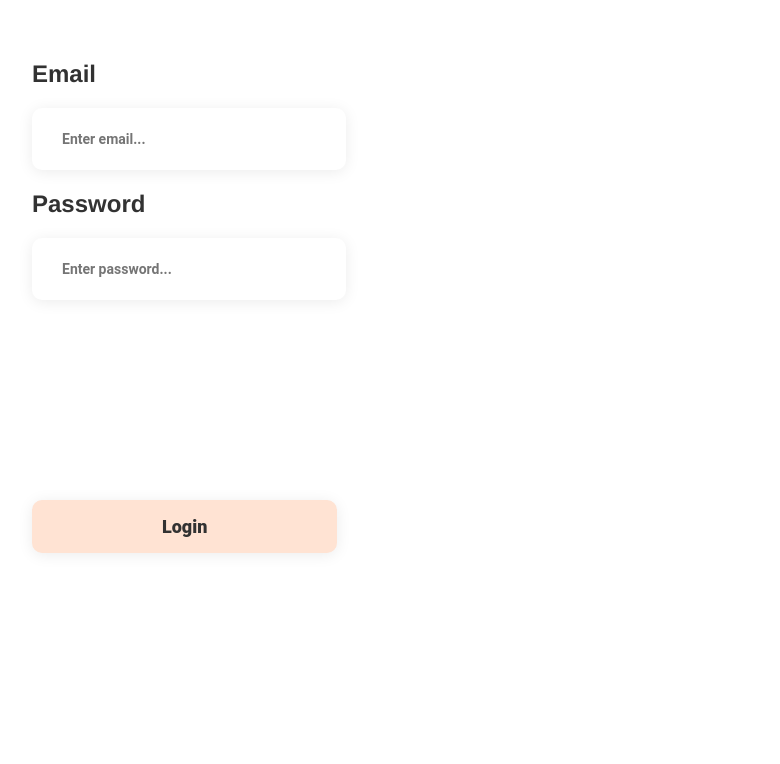
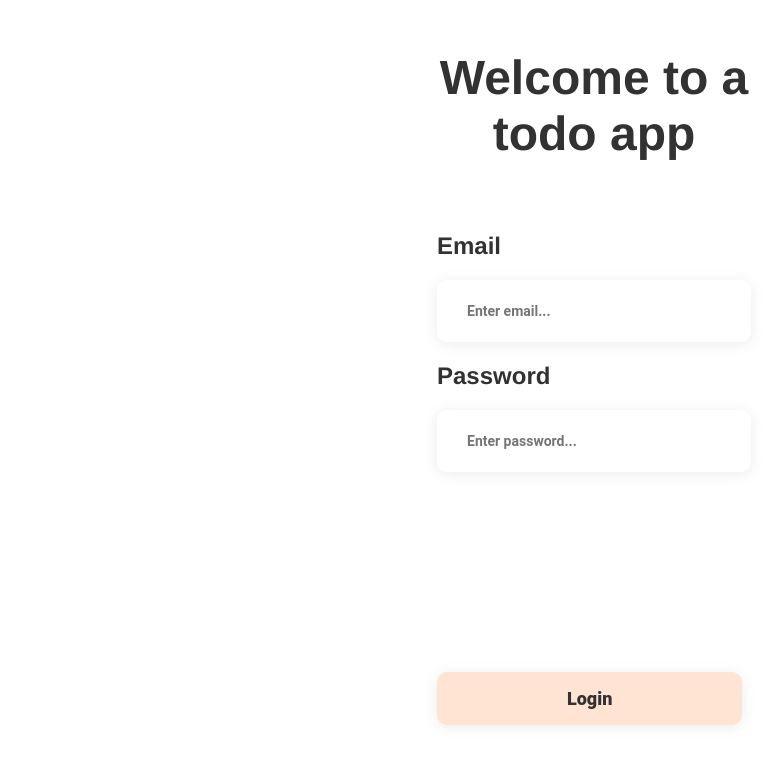
Before and after one commit to Tlmonko/todo-app, a Vue app: page / in a window 1280 px wide. Shown: the top 764 px of the page, without its empty margins (46-826 px from the left). Built offline with nearby package versions, Linux system fonts and the light colour scheme.

Commit message:
created login form

```diff
--- a/package.json
+++ b/package.json
@@ -9,7 +9,8 @@
   },
   "dependencies": {
     "core-js": "^3.7.0",
-    "vue": "^2.6.11"
+    "vue": "^2.6.11",
+    "vue-router": "^3.4.9"
   },
   "devDependencies": {
     "@vue/cli-plugin-babel": "~4.5.0",
--- a/public/index.html
+++ b/public/index.html
@@ -14,4 +14,10 @@
     <div id="app"></div>
     <!-- built files will be auto injected -->
   </body>
+<style>
+  html, body {
+    margin: 0 !important;
+    overflow-x: hidden;
+  }
+</style>
 </html>
--- a/src/App.vue
+++ b/src/App.vue
@@ -1,16 +1,15 @@
 <template>
     <div id="app">
-        <LogInForm/>
+        <Login/>
     </div>
 </template>
 
 <script>
-	import LogInForm from "@/components/LogInForm";
+	import Login from "@/views/Login";
+
 	export default {
 		name: 'App',
-		components: {LogInForm},
-		data() {
-		},
+		components: {Login},
 	}
 </script>
 
@@ -21,6 +20,5 @@
         -moz-osx-font-smoothing: grayscale;
         text-align: center;
         color: #2c3e50;
-        margin-top: 60px;
     }
 </style>
--- a/src/components/LogInForm.vue
+++ b/src/components/LogInForm.vue
@@ -1,21 +1,20 @@
 <template>
-    <div>
-        <form>
+    <form action='/tasks'>
         <h2>Email</h2>
         <Input v-bind:input="inputEmail"/><br>
         <h2>Password</h2>
         <Input v-bind:input="inputPassword"/><br>
         <Button v-bind:button="button"/>
     </form>
-    </div>
 </template>
 
 <script>
 	import Input from "@/components/Input";
 	import Button from "@/components/Button";
+
 	export default {
 		components: {Button, Input},
-		data () {
+		data() {
 			return {
 				inputEmail: {
 					placeholder: 'Enter email...',
@@ -38,9 +37,7 @@
     form {
         text-align: left;
         margin: 20px 50px;
-    }
-    div {
-        text-align: center;
+        display: inline-block;
     }
 
     h2 {
--- /dev/null
+++ b/src/views/Login.vue
@@ -0,0 +1,65 @@
+<template>
+    <div class="container">
+        <div class="form-div">
+            <div class="content">
+                <h1>Welcome to a<br> todo app</h1>
+                <LogInForm/>
+            </div>
+        </div>
+        <img src="@/assets/img.png">
+    </div>
+</template>
+
+<script>
+	import LogInForm from "@/components/LogInForm";
+
+	export default {
+		name: "Login",
+		components: {LogInForm}
+	}
+</script>
+
+<style scoped>
+    .container {
+        display: flex;
+        justify-content: space-between;
+        text-align: center;
+    }
+
+    .form-div {
+        width: 100%;
+        text-align: center;
+        display: flex;
+        justify-content: center;
+    }
+
+    img {
+        height: 100vh;
+    }
+
+    h1 {
+        margin: 50px;
+        font-weight: bold;
+        font-size: 48px;
+        line-height: 56px;
+        color: #323232;
+    }
+
+    @media (min-width: 1380px) {
+        .content {
+            position: absolute;
+            top: 50%;
+            transform: translateY(-50%);
+        }
+    }
+
+    @media (max-width: 1380px) {
+        img {
+            display: none;
+        }
+
+        .container {
+            display: block;
+        }
+    }
+</style>
```
Also changed, not shown: src/router.js (added, +18 -0 lines), src/assets/img.png (added), 1 other file (tests, documents, lock files or other folders). Lines whose indentation alone changed are shown as unchanged.
